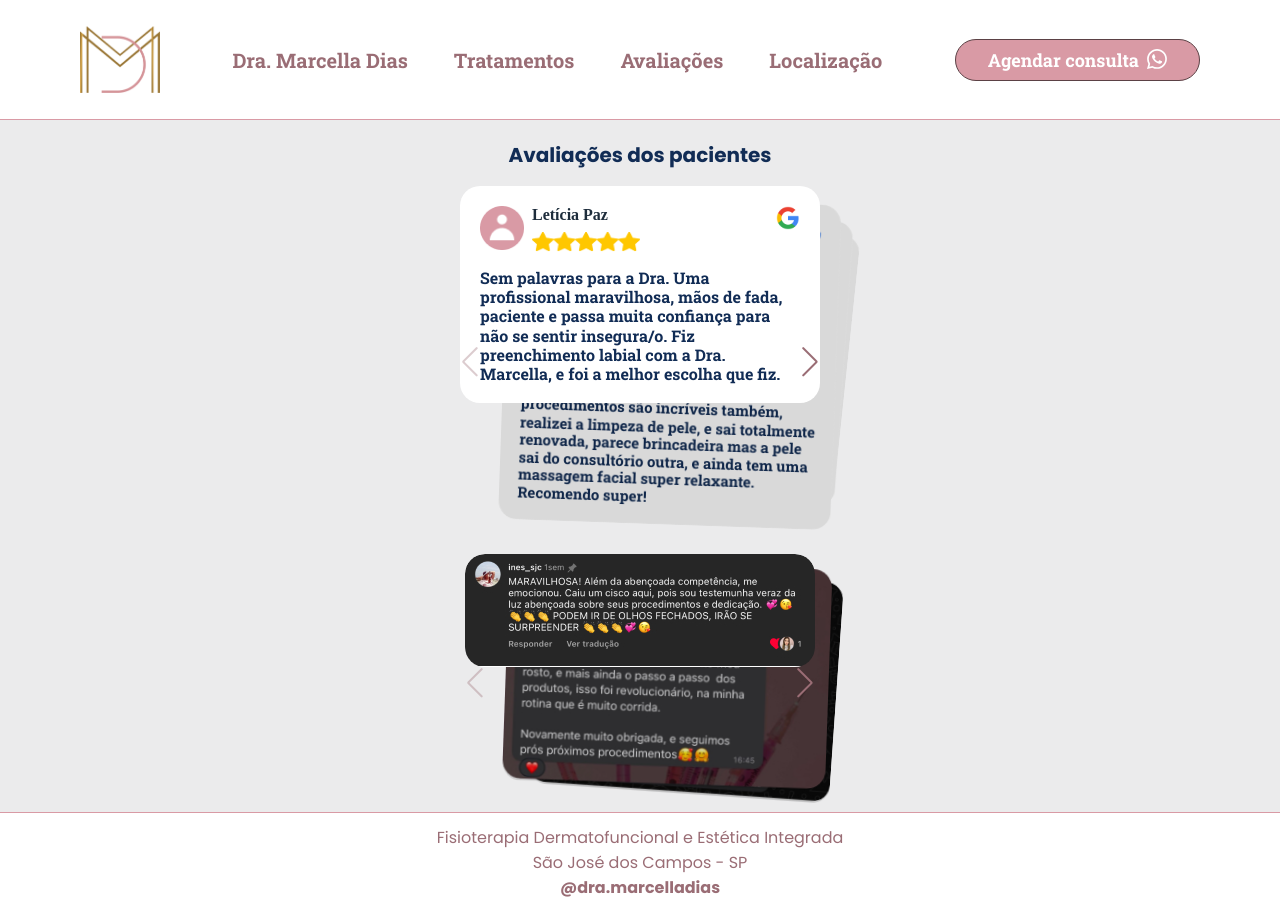
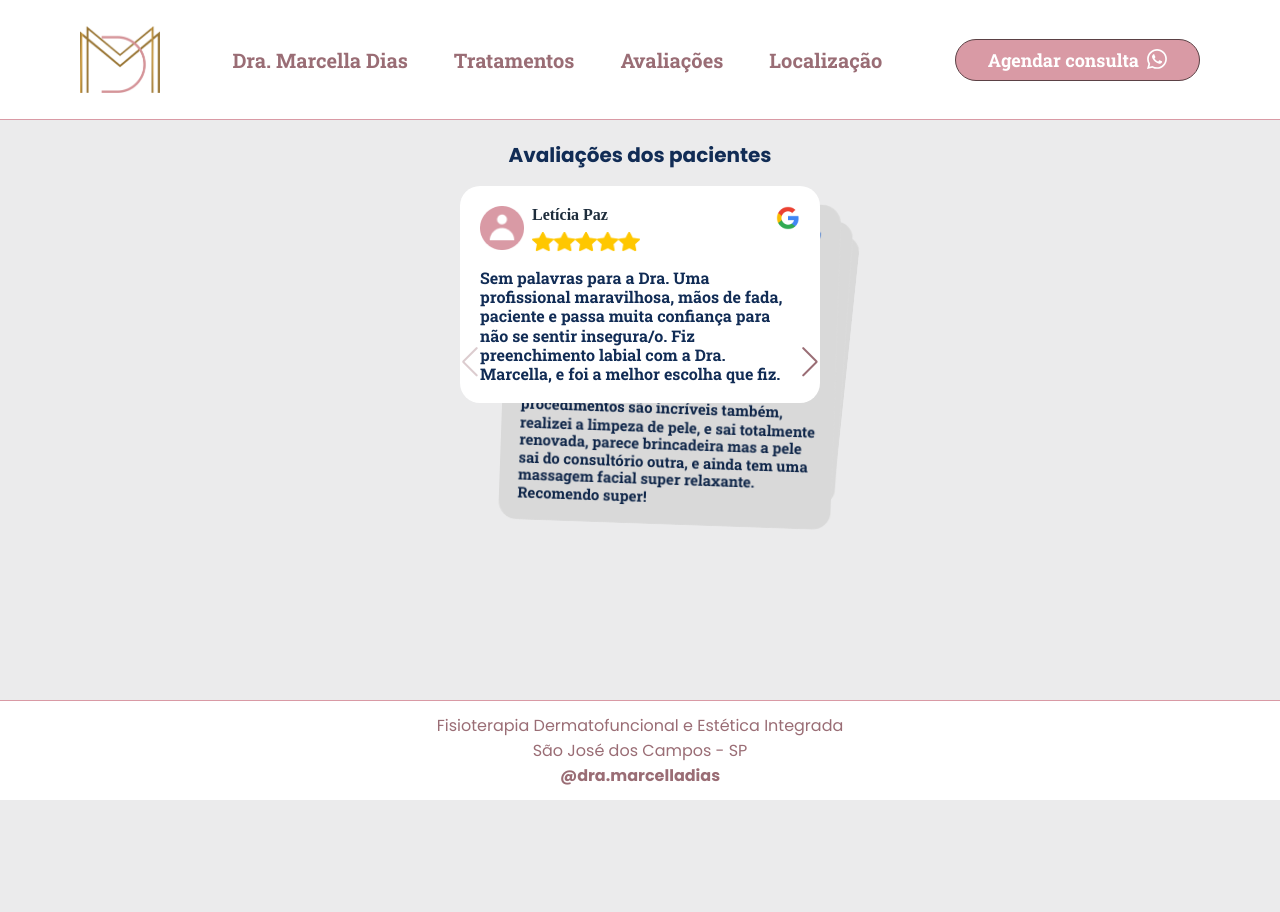
Before and after one commit to devoctaviooliveira/SiteClinica, a React (Vite) app: page /avaliacoes in a window 1280 px wide. After the commit the page ends 800 px from the top, so only its background shows below. Built offline with nearby package versions, Linux system fonts and the light colour scheme.

Commit message:
working_on_Rates

```diff
--- a/package.json
+++ b/package.json
@@ -13,7 +13,7 @@
     "lucide-react": "^0.360.0",
     "react": "^18.2.0",
     "react-dom": "^18.2.0",
-    "react-router-dom": "^6.23.0",
+    "react-router-dom": "^6.23.1",
     "styled-components": "^6.1.8",
     "swiper": "^11.1.1"
   },
--- a/src/pages/Homepage/styles.js
+++ b/src/pages/Homepage/styles.js
@@ -6,7 +6,6 @@ export const Container = styled.div`
   display: flex;
   flex-direction: column;
   z-index: 1;
-
 
   > .Footer {
     @media ${breakpoints.desktop_only} {
--- a/src/pages/Rates/index.jsx
+++ b/src/pages/Rates/index.jsx
@@ -1,7 +1,6 @@
 import { Header } from "../../components/Header";
 import { Footer } from "../../components/Footer/index"
 import { Slider } from '../../components/Slider/index'
-import { FeedbackSlider } from "../../components/FeedbackSlider/index";
 import { GoogleCard } from '../../components/GoogleCard/index'
 import { ContactButton } from "../../components/ContactButton";
 
@@ -19,7 +18,6 @@ export function Rates() {
           <Slider />
         </GoogleContent>
         <ContactButton className='ContactButton'/>
-        <FeedbackSlider />
       </MainContent>
       <Footer className={Footer}/>
     </Container>
--- a/src/pages/Treatments/Facial/index.jsx
+++ b/src/pages/Treatments/Facial/index.jsx
@@ -17,7 +17,7 @@ export function FacialTreatments() {
       <Header />
       <Heading>
         <img src={HeadingImg} alt="Imagem de uma mulher realizando um procedimento facial" />
-        <h1>ESTÉTICA FACIAL <span>E</span> HARMONIZAÇÃO</h1>
+        <h1>TRATAMENTOS</h1>
       </Heading>
 
       <MainContent>
```
Also changed, not shown: 1 other file (tests, documents, lock files or other folders).
